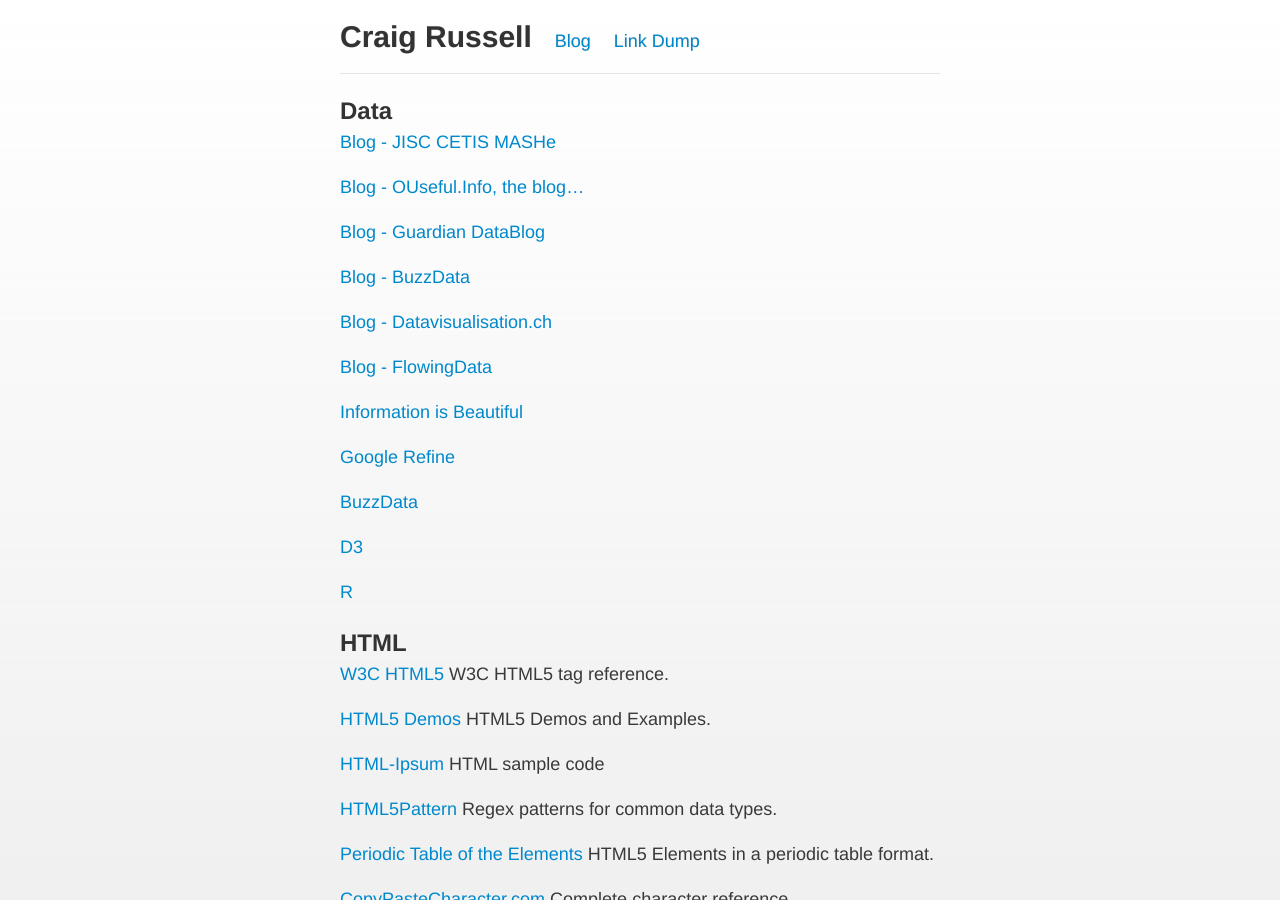
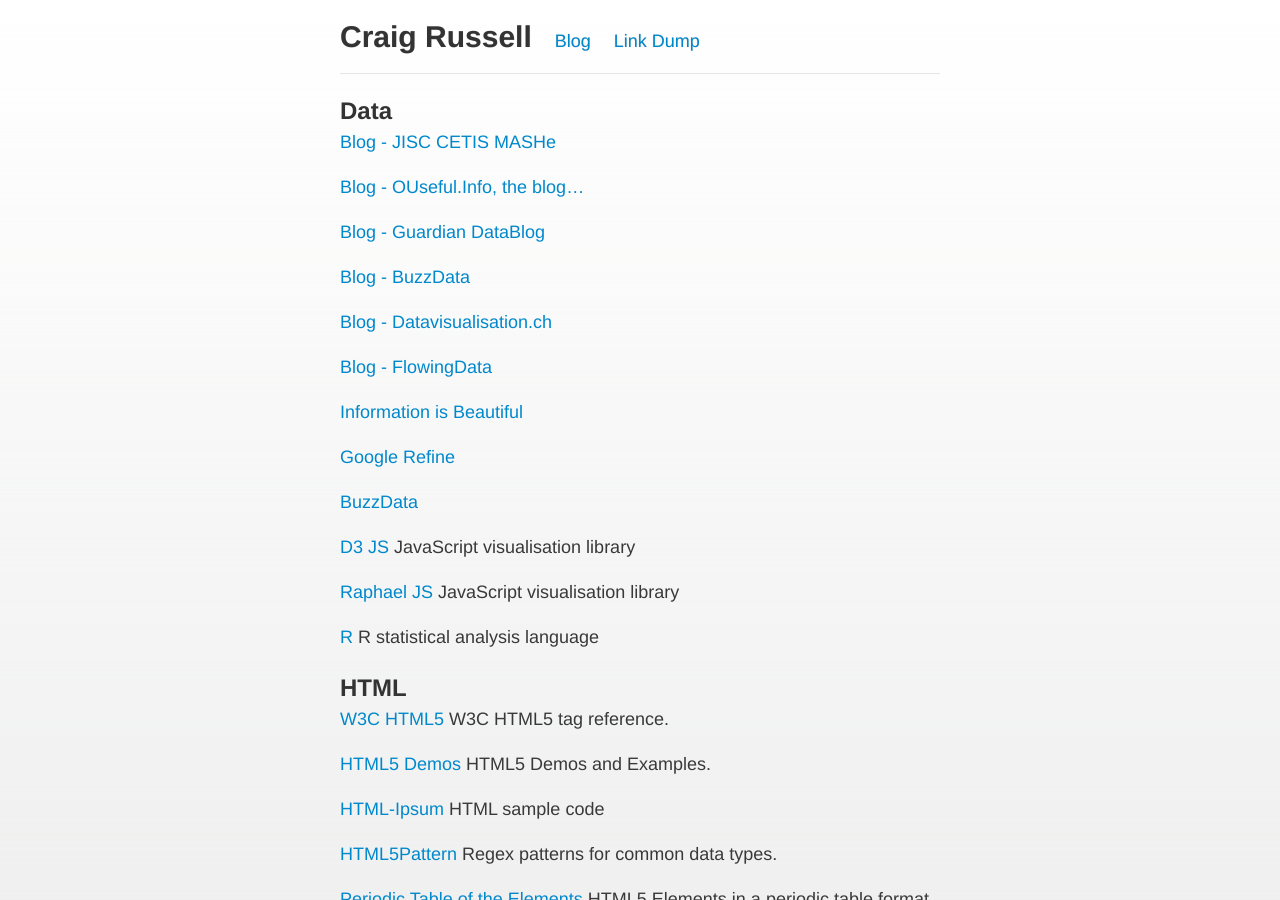
Before and after one commit to craig552uk/craig552uk.github.com, a Jekyll site: the page built from links/index.markdown, in a window 1280 px wide and 900 px high. Built offline with Jekyll 4.4.1, drawn with Linux system fonts in a browser that asks for light colours; Markdown is read by kramdown in place of the engine named in the settings.

Commit message:
Added link descriptions

```diff
--- a/links/index.markdown
+++ b/links/index.markdown
@@ -23,9 +23,11 @@
 
 [BuzzData](http://buzzdata.com/)
 
-[D3](http://d3js.org/)
+[D3 JS](http://d3js.org/) JavaScript visualisation library
 
-[R](http://www.r-project.org/)
+[Raphael JS](http://raphaeljs.com/) JavaScript visualisation library
+
+[R](http://www.r-project.org/) R statistical analysis language
 
 ## HTML ##
 
```
